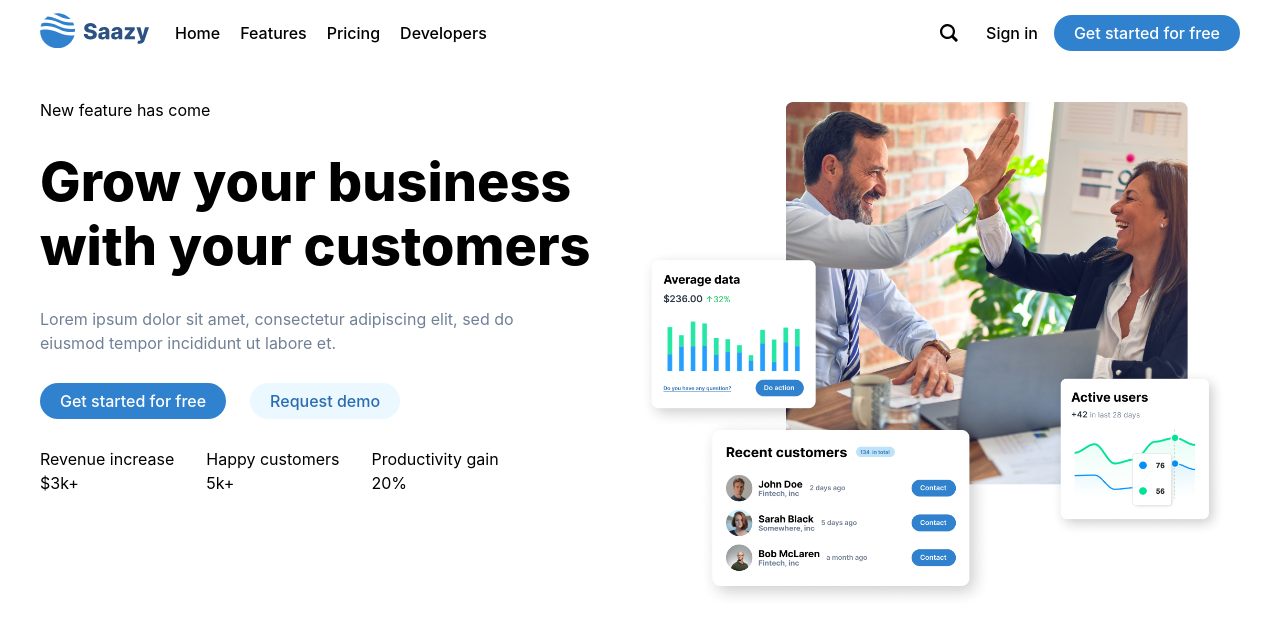
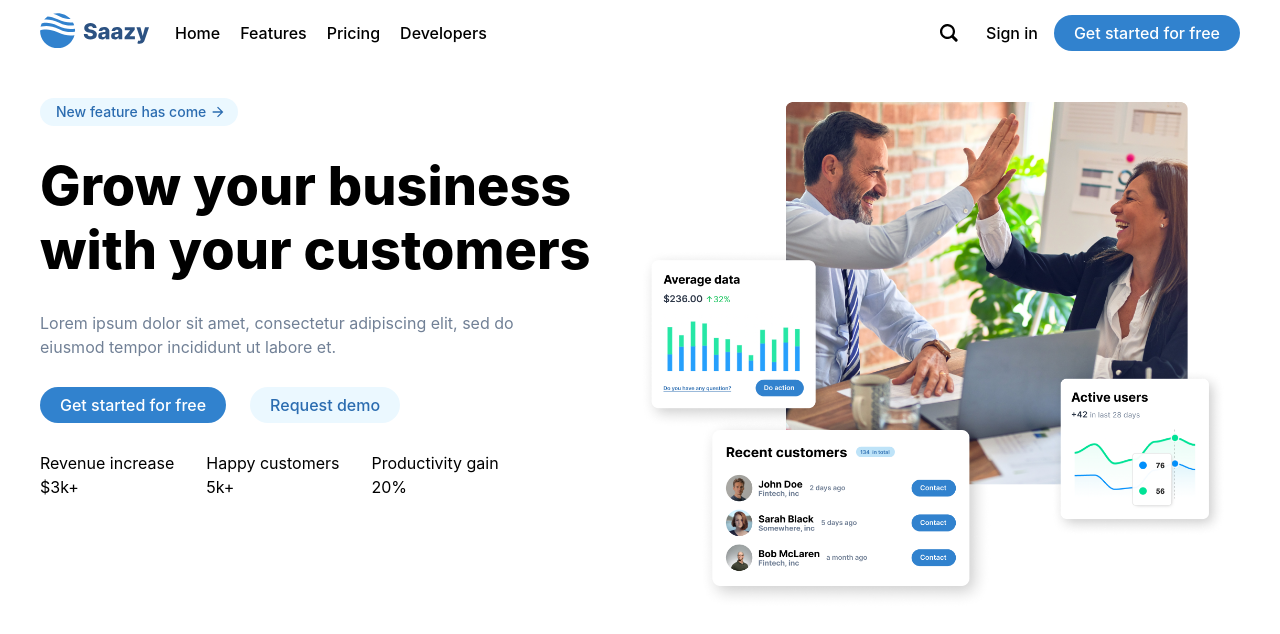
Before and after one commit to sabigara/ytb-saazy-hero, a React (Vite) app: page / in a window 1280 px wide. Shown: the top 634 px of the page. Built offline with nearby package versions, Linux system fonts and the light colour scheme; a small style sheet from the web is missing.

Commit message:
Create tag link

```diff
--- a/src/components/HeroSection.module.scss
+++ b/src/components/HeroSection.module.scss
@@ -7,6 +7,33 @@
   display: flex;
   flex-direction: column;
   row-gap: 1.75rem;
+
+  & .tagLink {
+    background-color: var(--colors-accent-50);
+    color: var(--colors-accent-600);
+    display: inline-flex;
+    align-items: center;
+    column-gap: 0.25rem;
+    width: fit-content;
+    font-weight: var(--font-weight-medium);
+    font-size: var(--font-size-sm);
+    line-height: 2;
+    padding-left: 1rem;
+    padding-right: 0.75rem;
+    border-radius: var(--round-full);
+
+    &:hover {
+      & > svg {
+        translate: 0.25rem;
+      }
+    }
+
+    & > svg {
+      width: 1rem;
+      height: 1rem;
+      transition: translate 0.3s;
+    }
+  }
 
   & .mainCopy {
     font-size: 3.375rem;
--- a/src/components/HeroSection.tsx
+++ b/src/components/HeroSection.tsx
@@ -1,15 +1,16 @@
-import React from "react";
-
 import styles from "./HeroSection.module.scss";
 import PrimaryButton from "./PrimaryButton";
 import Stats from "./Stats";
 import SubtleButton from "./SubtleButton";
+import { ReactComponent as ArrowRightSvg } from "../assets/arrow-right.svg";
 
 export default function HeroSection() {
   return (
     <section className={styles.container}>
       <div className={styles.left}>
-        <div>New feature has come</div>
+        <a href="#" className={styles.tagLink}>
+          New feature has come <ArrowRightSvg />
+        </a>
         <div className={styles.mainCopy}>
           <div>Grow your business</div>
           <div>with your customers</div>
```
Also changed, not shown: src/assets/arrow-right.svg (added).
